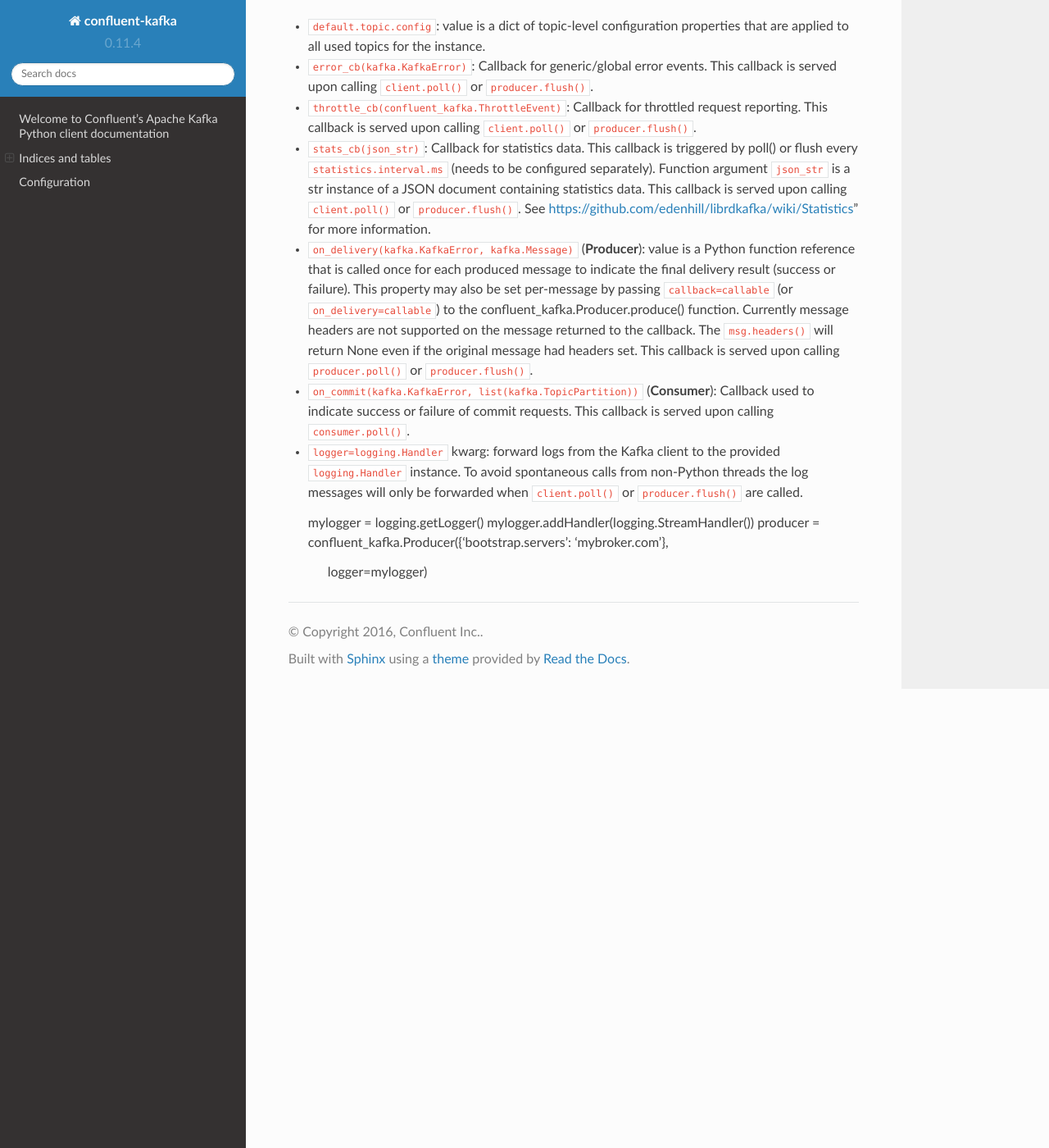
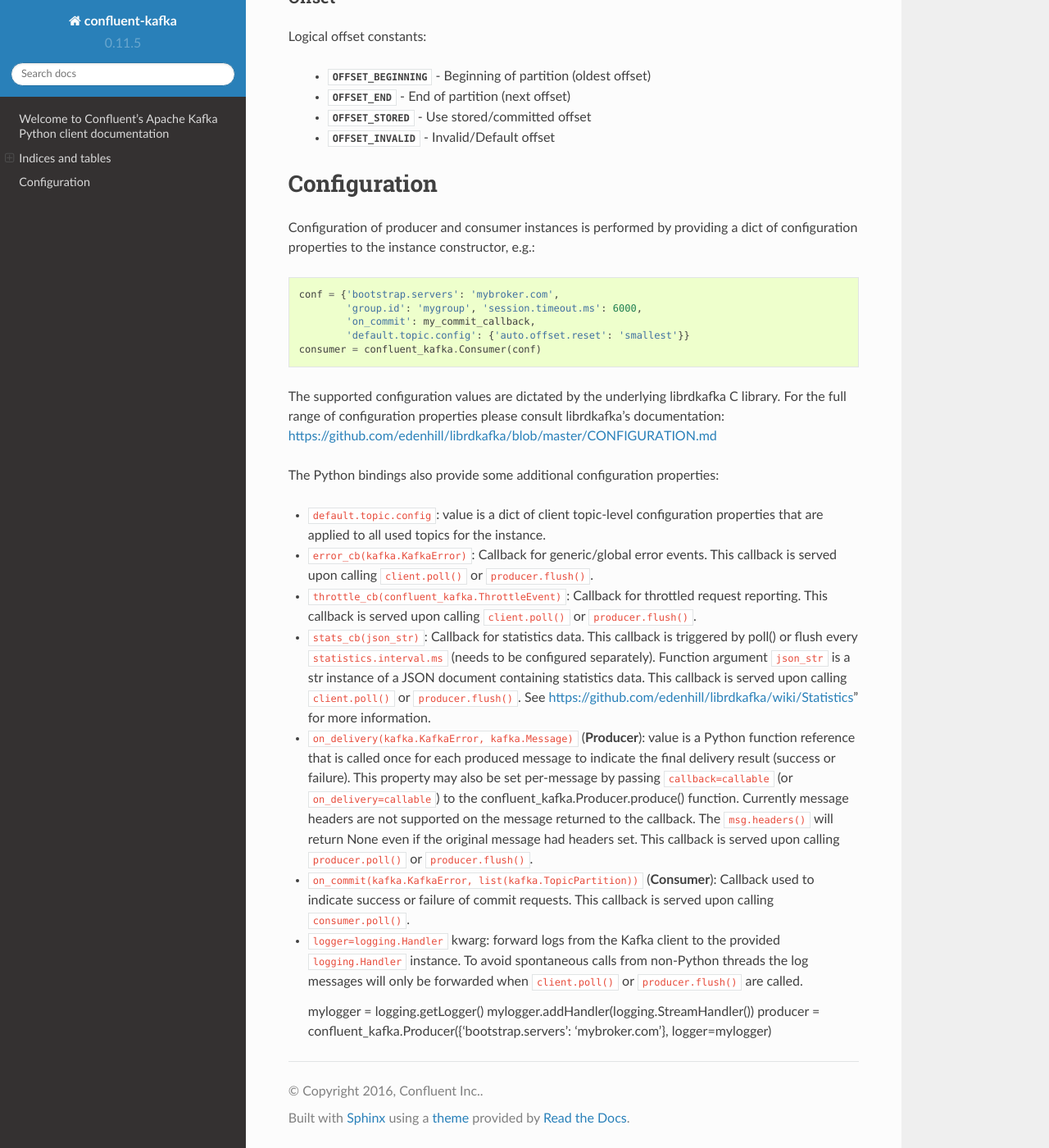
Before and after one commit to confluentinc/confluent-kafka-python, a Sphinx documentation site: the page built from docs/index.rst, in a window 1280 px wide and 1400 px high, scrolled down 2143 px. Shown: the whole window at 82% size. Built offline with Sphinx 7.4.7 and the Read the Docs theme 2.0.0, drawn with Linux system fonts in a browser that asks for light colours.

```diff
--- a/docs/conf.py
+++ b/docs/conf.py
@@ -55,9 +55,9 @@ copyright = u'2016, Confluent Inc.'
 # built documents.
 #
 # The short X.Y version.
-version = '0.11.4'
+version = '0.11.5'
 # The full version, including alpha/beta/rc tags.
-release = '0.11.4'
+release = '0.11.5'
 
 # The language for content autogenerated by Sphinx. Refer to documentation
 # for a list of supported languages.
@@ -133,7 +133,7 @@ html_theme_path = [sphinx_rtd_theme.get_html_theme_path()]
 # Add any paths that contain custom static files (such as style sheets) here,
 # relative to this directory. They are copied after the builtin static files,
 # so a file named "default.css" will overwrite the builtin "default.css".
-html_static_path = ['_static']
+#html_static_path = ['_static']
 
 # Add any extra paths that contain custom files (such as robots.txt or
 # .htaccess) here, relative to this directory. These files are copied
--- a/docs/index.rst
+++ b/docs/index.rst
@@ -86,7 +104,7 @@ https://github.com/edenhill/librdkafka/blob/master/CONFIGURATION.md
 
 The Python bindings also provide some additional configuration properties:
 
-* ``default.topic.config``: value is a dict of topic-level configuration
+* ``default.topic.config``: value is a dict of client topic-level configuration
   properties that are applied to all used topics for the instance.
 
 * ``error_cb(kafka.KafkaError)``: Callback for generic/global error events. This callback is served upon calling
@@ -120,5 +138,4 @@ The Python bindings also provide some additional configuration properties:
 
   mylogger = logging.getLogger()
   mylogger.addHandler(logging.StreamHandler())
-  producer = confluent_kafka.Producer({'bootstrap.servers': 'mybroker.com'},
-                                      logger=mylogger)
+  producer = confluent_kafka.Producer({'bootstrap.servers': 'mybroker.com'}, logger=mylogger)
```
Also changed, not shown: other parts of docs/index.rst (+18 -0 lines), 3 other files.
